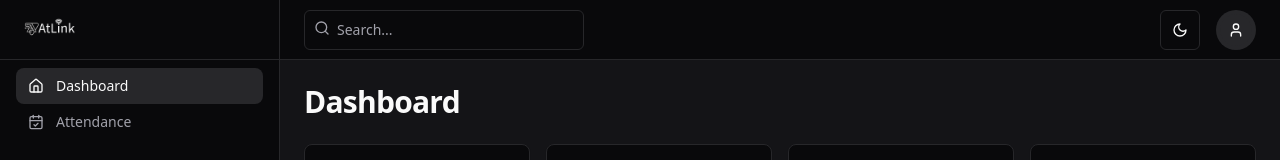
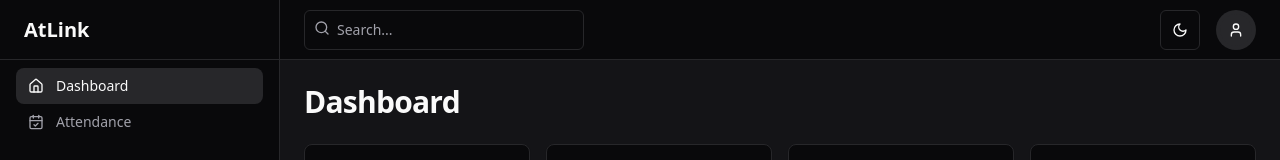
Before and after one commit to H4ckN3rd/Atlink, a Next.js app: page / in a window 1280 px wide. Shown: the top 160 px of the page. Built offline with nearby package versions, Linux system fonts and the light colour scheme; no server answers; the database is empty; sample sign-in values are in the browser's storage.

Commit message:
well this isn't working..so just remove logo..and a text there

```diff
--- a/src/app/(app)/layout.tsx
+++ b/src/app/(app)/layout.tsx
@@ -21,7 +21,6 @@ import { Input } from '@/components/ui/input'
 import { Sheet, SheetContent, SheetTrigger } from '@/components/ui/sheet'
 import { Avatar, AvatarFallback } from '@/components/ui/avatar'
 import { ThemeToggle } from '@/components/theme-toggle'
-import { Logo } from '@/components/logo'
 import { SidebarNav } from '@/components/dashboard/sidebar-nav'
 import { MobileNav } from '@/components/dashboard/mobile-nav'
 import { Skeleton } from '@/components/ui/skeleton'
@@ -105,7 +104,7 @@ export default function DashboardLayout({
         <div className="flex h-full max-h-screen flex-col gap-2">
           <div className="flex h-14 items-center border-b px-4 lg:h-[60px] lg:px-6">
              <Link href="/" className="flex items-center gap-2 font-semibold text-primary">
-              <Logo className="h-[52px] w-[52px]"/>
+              <span className="text-xl">AtLink</span>
             </Link>
           </div>
           <div className="flex-1">
--- a/src/components/dashboard/mobile-nav.tsx
+++ b/src/components/dashboard/mobile-nav.tsx
@@ -6,7 +6,6 @@ import { usePathname } from 'next/navigation'
 import { Home, Users, CalendarCheck } from 'lucide-react'
 import { Badge } from '@/components/ui/badge'
 import { cn } from '@/lib/utils'
-import { Logo } from '@/components/logo'
 
 type UserRole = 'admin' | 'student';
 
@@ -30,8 +29,7 @@ export function MobileNav({ userRole }: MobileNavProps) {
         href="/"
         className="mb-4 flex items-center gap-2 text-lg font-semibold text-primary"
       >
-        <Logo className="h-12 w-12"/>
-        <span className="sr-only">AtLink</span>
+        <span className="text-xl">AtLink</span>
       </Link>
       {accessibleLinks.map(({ href, label, icon: Icon, badge }) => (
         <Link
```
